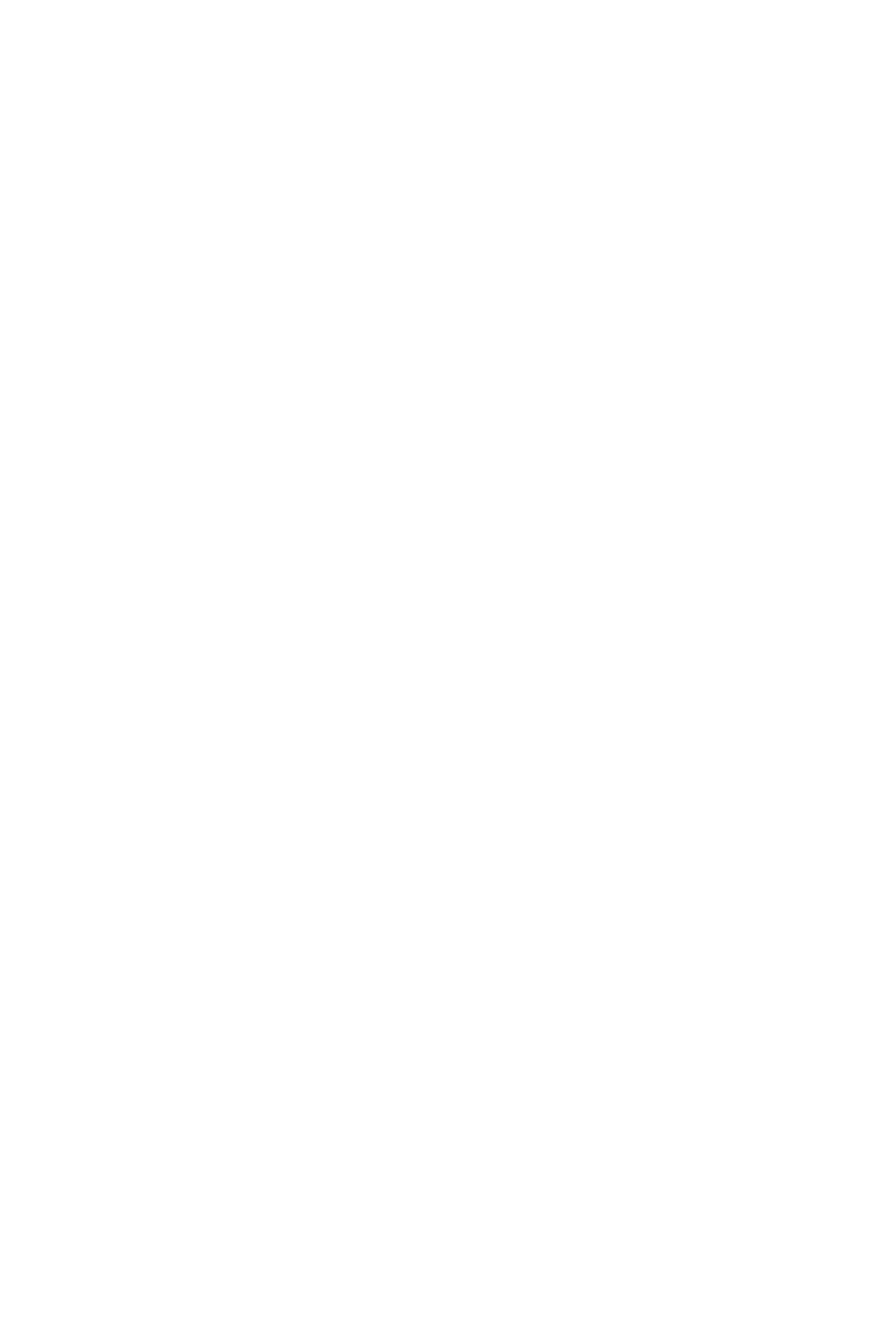
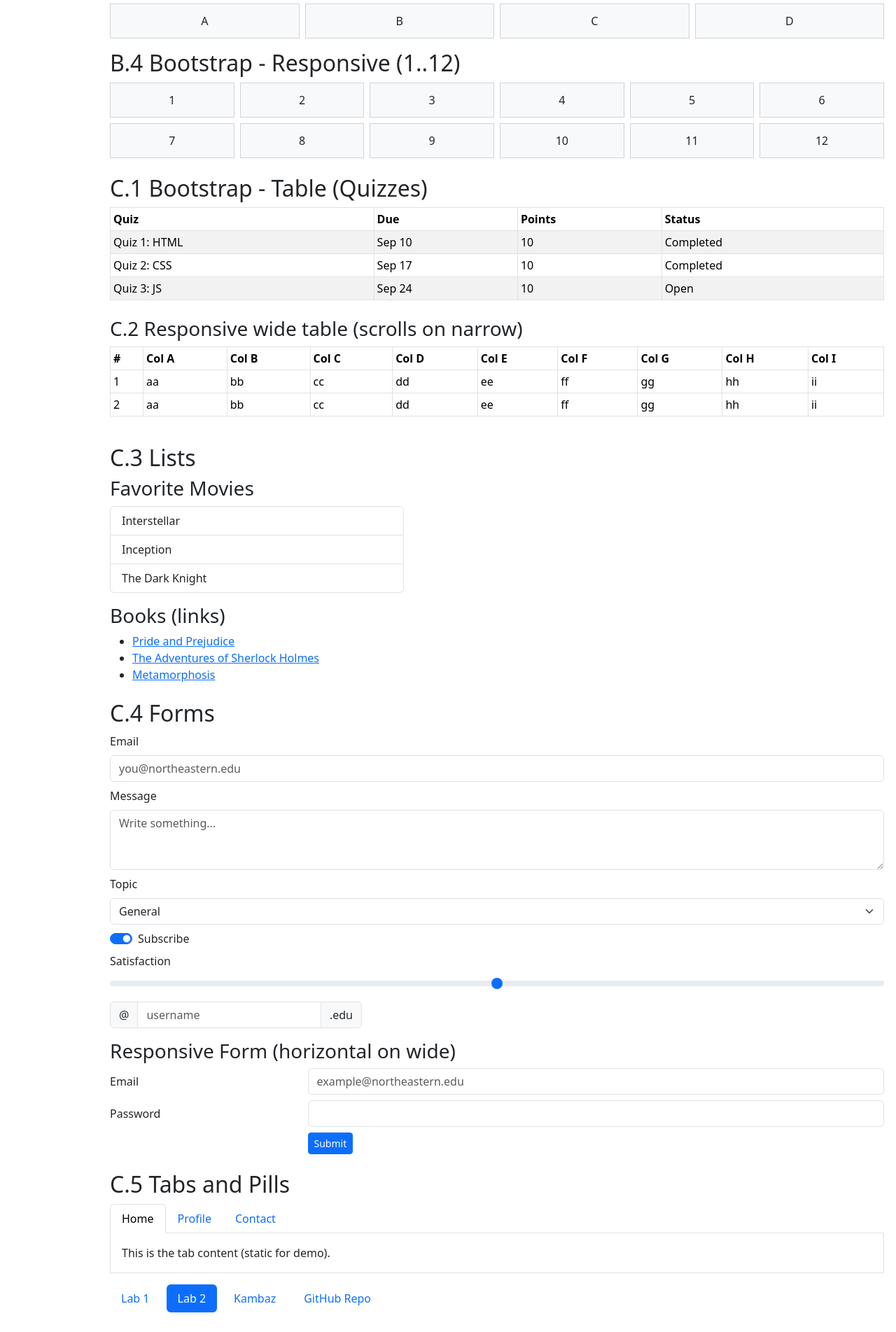
Before and after one commit to beyondparthiv/kambas-next-js, a Next.js app: page /labs/lab2 in a window 1280 px wide. Shown: the part 4294-6197 px from the top of the page at 70% size. Before the commit the page ends 4270 px from the top, so only its background shows below. Built offline with nearby package versions, Linux system fonts and the light colour scheme.

Commit message:
lab2(bootstrap): almost everything done with bootstrap in lab2

```diff
--- a/app/labs/lab2/page.tsx
+++ b/app/labs/lab2/page.tsx
@@ -234,10 +234,192 @@ export default function Lab2() {
     <p className="wd-note">Resize the window to see 1..12 change rows at each breakpoint.</p>
   </section>
 
+
+  {/* ================== B.3 Bootstrap – Responsive (A/B/C/D) ================== */}
+  <section id="wd-section-bs-responsive-abcd" className="mt-3">
+    <h2 id="wd-h-36">B.3 Bootstrap – Responsive (A/B/C/D)</h2>
+    {/* xs: stacked; ≥sm: 2 per row; ≥lg: 4 per row */}
+    <div className="row g-2 text-center">
+      <div className="col-12 col-sm-6 col-lg-3"><div className="wd-bs-cell">A</div></div>
+      <div className="col-12 col-sm-6 col-lg-3"><div className="wd-bs-cell">B</div></div>
+      <div className="col-12 col-sm-6 col-lg-3"><div className="wd-bs-cell">C</div></div>
+      <div className="col-12 col-sm-6 col-lg-3"><div className="wd-bs-cell">D</div></div>
     </div>
-    );
+  </section>
+
+  {/* ================== B.4 Bootstrap – Responsive (1..12) ================== */}
+  <section id="wd-section-bs-responsive-1-12" className="mt-3">
+    <h2 id="wd-h-37">B.4 Bootstrap - Responsive (1..12)</h2>
+    {/* xs: 1; sm: 2; md: 3; lg: 4; xl: 6 per row */}
+    <div className="row g-2 text-center">
+      {Array.from({ length: 12 }).map((_, i) => (
+        <div key={i} className="col-12 col-sm-6 col-md-4 col-lg-3 col-xl-2">
+          <div className="wd-bs-cell">{i + 1}</div>
+        </div>
+      ))}
+    </div>
+  </section>
+
+  {/* ================== C.1 Bootstrap – Tables (Quizzes) ================== */}
+  <section id="wd-section-bs-tables" className="mt-4">
+    <h2 id="wd-h-38">C.1 Bootstrap - Table (Quizzes)</h2>
+    <table id="wd-quizzes-table" className="table table-bordered table-striped table-sm">
+      <thead>
+        <tr>
+          <th>Quiz</th>
+          <th>Due</th>
+          <th>Points</th>
+          <th>Status</th>
+        </tr>
+      </thead>
+      <tbody>
+        <tr><td>Quiz 1: HTML</td><td>Sep 10</td><td>10</td><td>Completed</td></tr>
+        <tr><td>Quiz 2: CSS</td><td>Sep 17</td><td>10</td><td>Completed</td></tr>
+        <tr><td>Quiz 3: JS</td><td>Sep 24</td><td>10</td><td>Open</td></tr>
+      </tbody>
+    </table>
+
+    <h3 id="wd-h-39" className="mt-4">C.2 Responsive wide table (scrolls on narrow)</h3>
+    <div className="table-responsive wd-table-scroll">
+      <table id="wd-wide-table" className="table table-bordered table-sm">
+        <thead>
+          <tr>
+            <th>#</th><th>Col A</th><th>Col B</th><th>Col C</th><th>Col D</th>
+            <th>Col E</th><th>Col F</th><th>Col G</th><th>Col H</th><th>Col I</th>
+          </tr>
+        </thead>
+        <tbody>
+          <tr><td>1</td><td>aa</td><td>bb</td><td>cc</td><td>dd</td><td>ee</td><td>ff</td><td>gg</td><td>hh</td><td>ii</td></tr>
+          <tr><td>2</td><td>aa</td><td>bb</td><td>cc</td><td>dd</td><td>ee</td><td>ff</td><td>gg</td><td>hh</td><td>ii</td></tr>
+        </tbody>
+      </table>
+    </div>
+  </section>
+
+  {/* ================== C.3 Lists ================== */}
+  <section id="wd-section-bs-lists" className="mt-4">
+    <h2 id="wd-h-40">C.3 Lists</h2>
+
+    {/* Favorite movies styled list */}
+    <h3 id="wd-h-41">Favorite Movies</h3>
+    <ul id="wd-movie-list" className="list-group" style={{ maxWidth: 420 }}>
+      <li className="list-group-item">Interstellar</li>
+      <li className="list-group-item">Inception</li>
+      <li className="list-group-item">The Dark Knight</li>
+    </ul>
+
+    {/* Link list of books */}
+    <h3 id="wd-h-42" className="mt-3">Books (links)</h3>
+    <ul id="wd-book-links">
+      <li><a href="https://www.gutenberg.org/ebooks/1342" target="_blank">Pride and Prejudice</a></li>
+      <li><a href="https://www.gutenberg.org/ebooks/1661" target="_blank">The Adventures of Sherlock Holmes</a></li>
+      <li><a href="https://www.gutenberg.org/ebooks/5200" target="_blank">Metamorphosis</a></li>
+    </ul>
+  </section>
+
+  {/* ================== C.4 Forms (simple + responsive) ================== */}
+  <section id="wd-section-bs-forms" className="mt-4">
+    <h2 id="wd-h-43">C.4 Forms</h2>
+
+    {/* Simple inputs */}
+    <form id="wd-form-simple" className="mb-3">
+      <div className="mb-2">
+        <label htmlFor="wd-email" className="form-label">Email</label>
+        <input id="wd-email" type="email" className="form-control" placeholder="you@northeastern.edu" />
+      </div>
+      <div className="mb-2">
+        <label htmlFor="wd-msg" className="form-label">Message</label>
+        <textarea id="wd-msg" className="form-control" rows={3} placeholder="Write something..." />
+      </div>
+      <div className="mb-2">
+        <label htmlFor="wd-select" className="form-label">Topic</label>
+        <select id="wd-select" className="form-select">
+          <option>General</option><option>Homework</option><option>Project</option>
+        </select>
+      </div>
+
+      {/* switches & slider */}
+      <div className="form-check form-switch mb-2">
+        <input id="wd-switch" className="form-check-input" type="checkbox" defaultChecked />
+        <label className="form-check-label" htmlFor="wd-switch">Subscribe</label>
+      </div>
+      <div className="mb-2">
+        <label htmlFor="wd-range" className="form-label">Satisfaction</label>
+        <input id="wd-range" type="range" className="form-range" />
+      </div>
+
+      {/* input group addons */}
+      <div className="input-group mb-2" style={{ maxWidth: 360 }}>
+        <span className="input-group-text">@</span>
+        <input type="text" className="form-control" placeholder="username" />
+        <span className="input-group-text">.edu</span>
+      </div>
+    </form>
+
+    {/* Responsive layout: horizontal on md+, stacked on xs/sm */}
+    <h3 id="wd-h-44">Responsive Form (horizontal on wide)</h3>
+    <form id="wd-form-responsive">
+      <div className="row mb-2">
+        <label htmlFor="wd-r-email" className="col-md-3 col-form-label">Email</label>
+        <div className="col-md-9">
+          <input id="wd-r-email" type="email" className="form-control" placeholder="example@northeastern.edu" />
+        </div>
+      </div>
+      <div className="row mb-2">
+        <label htmlFor="wd-r-pass" className="col-md-3 col-form-label">Password</label>
+        <div className="col-md-9">
+          <input id="wd-r-pass" type="password" className="form-control" />
+        </div>
+      </div>
+      <div className="row mb-2">
+        <div className="offset-md-3 col-md-9">
+          <button className="btn btn-primary btn-sm">Submit</button>
+        </div>
+      </div>
+    </form>
+  </section>
+
+  {/* ================== C.5 Tabs and Pills ================== */}
+  <section id="wd-section-bs-tabs-pills" className="mt-4">
+    <h2 id="wd-h-45">C.5 Tabs and Pills</h2>
+
+    {/* Tabs (visual) */}
+    <ul className="nav nav-tabs" id="wd-tabs">
+      <li className="nav-item"><a className="nav-link active">Home</a></li>
+      <li className="nav-item"><a className="nav-link">Profile</a></li>
+      <li className="nav-item"><a className="nav-link">Contact</a></li>
+    </ul>
+    <div className="border border-top-0 p-3">This is the tab content (static for demo).</div>
+
+    {/* Pills as mini TOC (links) */}
+    <ul className="nav nav-pills gap-2 mt-3" id="wd-pills">
+      <li className="nav-item"><a className="nav-link" href="/labs/lab1">Lab 1</a></li>
+      <li className="nav-item"><a className="nav-link active" href="/labs/lab2">Lab 2</a></li>
+      <li className="nav-item"><a className="nav-link" href="/kambaz">Kambaz</a></li>
+      <li className="nav-item"><a className="nav-link" href="https://github.com" target="_blank">GitHub Repo</a></li>
+    </ul>
+  </section>
+
+  {/* ================== C.6 Card (stacking) ================== */}
+  <section id="wd-section-bs-card" className="mt-4 mb-5">
+    <h2 id="wd-h-46">C.6 Card</h2>
+    <div className="card" style={{ maxWidth: 420 }}>
+      <img src="https://placehold.co/600x300?text=Starship" className="card-img-top" alt="Starship" />
+      <div className="card-body">
+        <h4 className="card-title">Starship</h4>
+        <p className="card-text">A simple stacked card with image on top and text below.</p>
+        <a href="#" className="btn btn-outline-secondary btn-sm">Details</a>
+      </div>
+    </div>
+  </section>
 
 
 
 
+
+
+
+  </div>
+  );
+
 }
```
